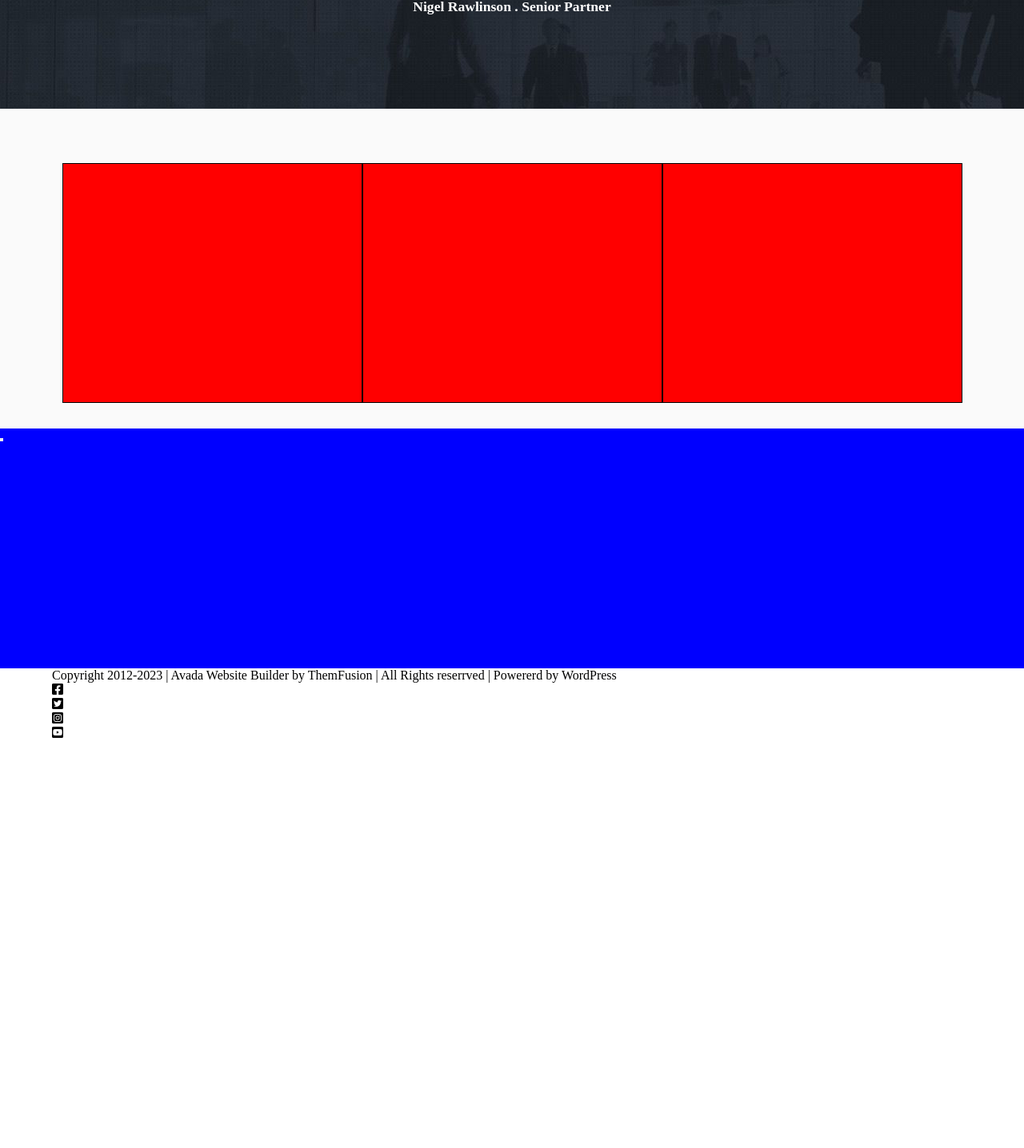
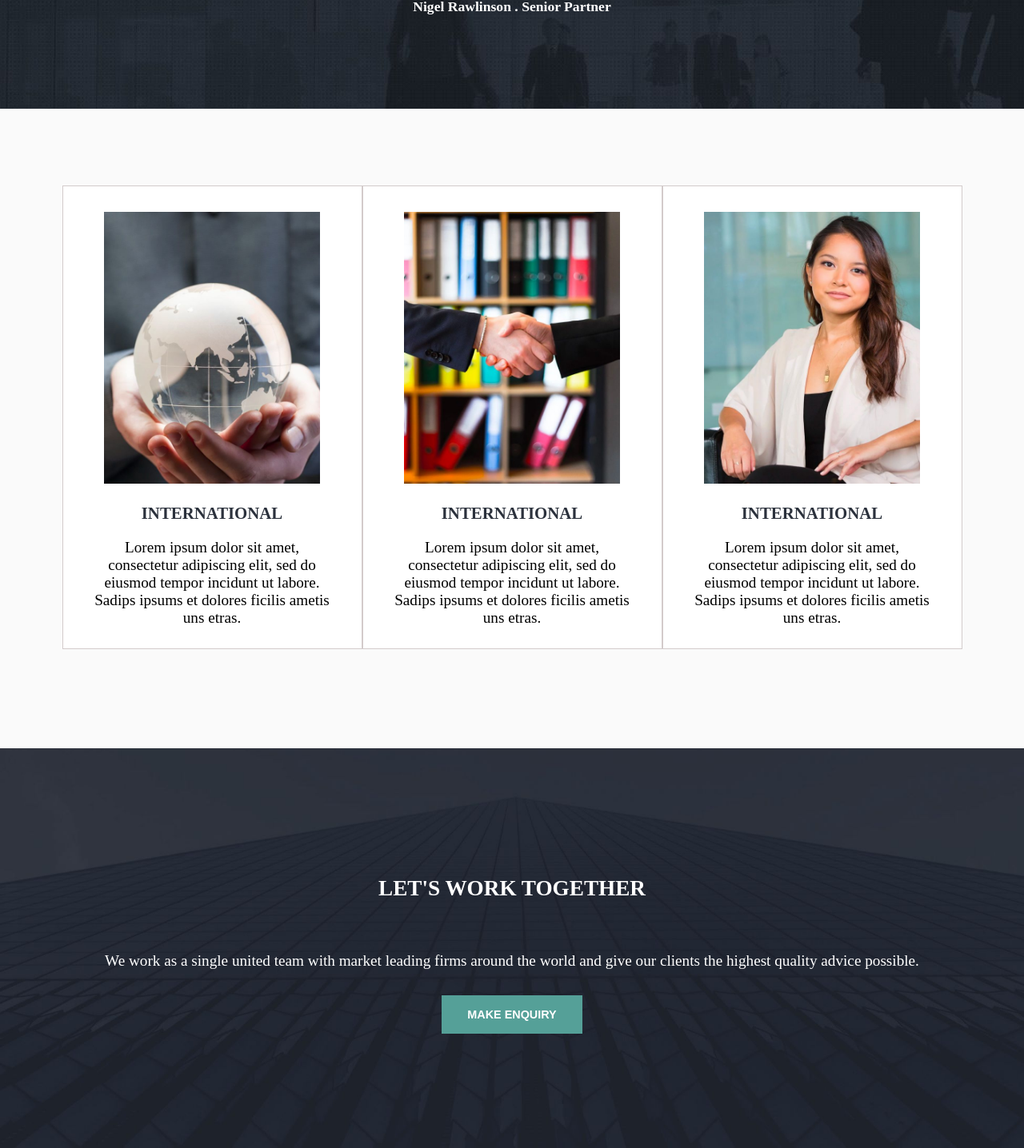
Before and after one commit to Alessio-DiNardo/proj-html-vuejs, a Vue app: page / in a window 1280 px wide. Shown: the part 2819-4255 px from the top of the page at 80% size. Before the commit the page ends 3745 px from the top, so only its background shows below. Built offline with nearby package versions, Linux system fonts and the light colour scheme.

Commit message:
finish the app main

```diff
--- a/src/components/AppMain.vue
+++ b/src/components/AppMain.vue
@@ -10,16 +10,30 @@
 </section>
 <section class="background">
     <div class="container-container-card">
-        <div class="card"></div>
-        <div class="card"></div>
-        <div class="card"></div>
+        <div class="card">
+            <img src="../assets/img/law_7.jpg" alt="img">
+            <h2>international</h2>
+            <p>Lorem ipsum dolor sit amet, consectetur adipiscing elit, sed do eiusmod tempor incidunt ut labore. Sadips ipsums et dolores ficilis ametis uns etras.</p>
+        </div>
+        <div class="card">
+            <img src="../assets/img/law_8.jpg" alt="img">
+            <h2>international</h2>
+            <p>Lorem ipsum dolor sit amet, consectetur adipiscing elit, sed do eiusmod tempor incidunt ut labore. Sadips ipsums et dolores ficilis ametis uns etras.</p>
+        </div>
+        <div class="card">
+            <img src="../assets/img/law_3.jpg" alt="img">
+            <h2>international</h2>
+            <p>Lorem ipsum dolor sit amet, consectetur adipiscing elit, sed do eiusmod tempor incidunt ut labore. Sadips ipsums et dolores ficilis ametis uns etras.</p>
+        </div>
     </div>
 </section>
 <section class="work">
-    <h1></h1>
-    <div class="line"></div>
-    <p></p>
-    <button></button>
+    <div class="content">
+        <h1>let's work together</h1>
+        <div class="line"></div>
+        <p>We work as a single united team with market leading firms around the world and give our clients the highest quality advice possible.</p>
+        <button>make enquiry</button>
+    </div>
 </section>
 
 </template>
@@ -43,25 +57,75 @@ export default {
     section.background{
         background-color: $sixColor;
         width: 100%;
-        height: 400px;
+        height: 800px;
     }
     div.container-container-card{
         display: flex;
         justify-content: center;
         align-items: center;
-        height: 500px;
+        height: 580px;
     }
     div.card{
         width: 375px;
-        height: 300px;
-        background-color: red;
-        border: 1px solid black;
-        margin-bottom: 4rem;
+        height: 580px;
+        background-color: white;
+        border: 1px solid rgb(211, 203, 203);
+        text-align: center;
+        margin-top: 12rem;
+
+        img{
+            width: 270px;
+            text-align: center;
+            padding-top: 2rem;
+        }
+
+        h2{
+            color: $fourColor;
+            text-transform: uppercase;
+            font-size: 1.3rem;
+            padding: 1.3rem 1.3rem
+        }
+
+        p{
+            padding-right: 2.3rem;
+            padding-left: 2.3rem;
+            font-size: 1.2rem;
+        }
     }
     section.work{
         width: 100%;
-        height: 300px;
-        background-color: blue;
+        height: 500px;
+        background-image: url('../assets/img/where-we-work-parallax.jpg');
+        background-position: bottom;
+        background-size: cover;
+
+
+        div.content{
+            color: white;
+            text-align: center;
+            padding-top: 10rem;
+        }
+
+        h1{
+            font-size: 1.7rem;
+            text-transform: uppercase;
+            padding-bottom: 2rem;
+        }
+
+        p{
+            font-size: 1.2rem;
+            padding: 2rem
+        }
+
+        button{
+        border: none;
+        background-color: $firstColor;
+        padding: 1rem 2rem 1rem 2rem;
+        color: white;
+        text-transform: uppercase;
+        font-size: 0.9rem;
+        font-weight: bold;
+        }
     }
 
     div.text{
```
